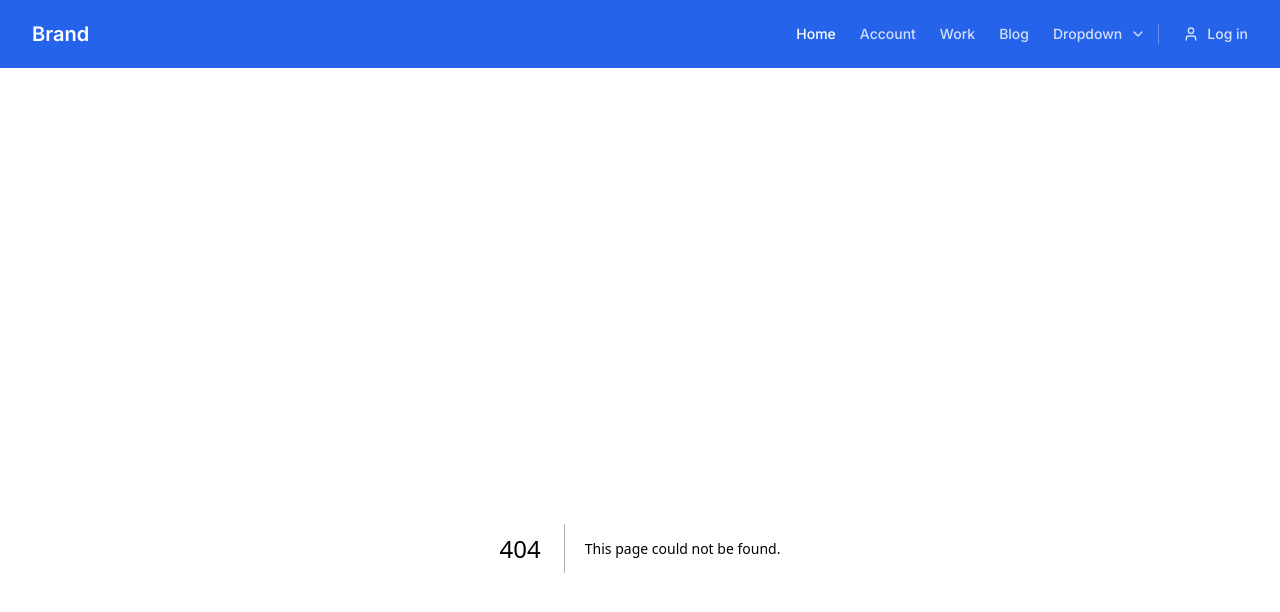
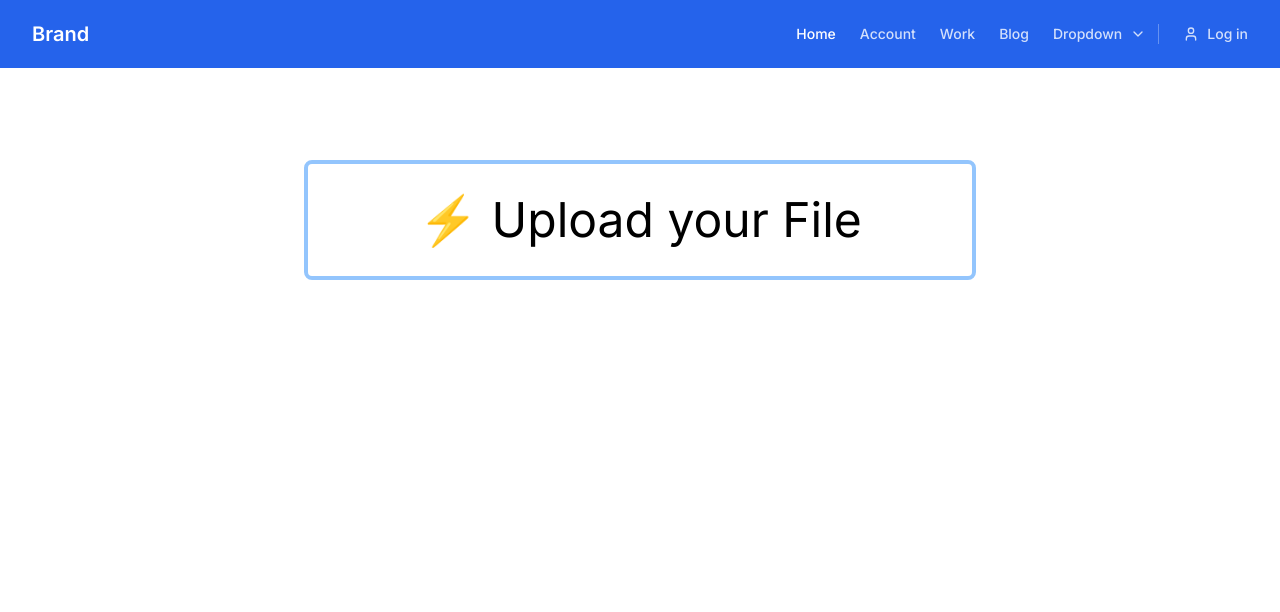
Before and after one commit to agpersonal6104/Section-2, a Next.js app in the folder frontend/: page /uploadingfile in a window 1280 px wide. Before the commit this address had no page. Shown: the top 612 px of the page. Built offline with nearby package versions, Linux system fonts and the light colour scheme.

Commit message:
Uploading images in website

```diff
--- /dev/null
+++ b/frontend/src/app/uploadingfile/page.jsx
@@ -0,0 +1,13 @@
+import React from 'react'
+
+const UploadingFile = () => {
+  return (
+    <div className='flex justify-center max-w-2xl p-8 mx-auto mt-3 border-4 border-blue-300 rounded-lg'>
+
+        <label htmlFor="uploadfile" className='text-5xl font-vold '>⚡ Upload your File</label>
+        <input id='uploadfile' type="file" className='hidden' />
+    </div>
+  )
+}
+
+export default UploadingFile;
```
